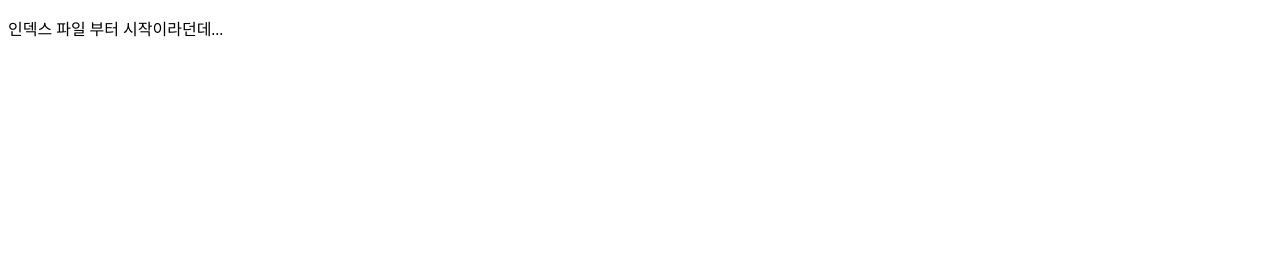
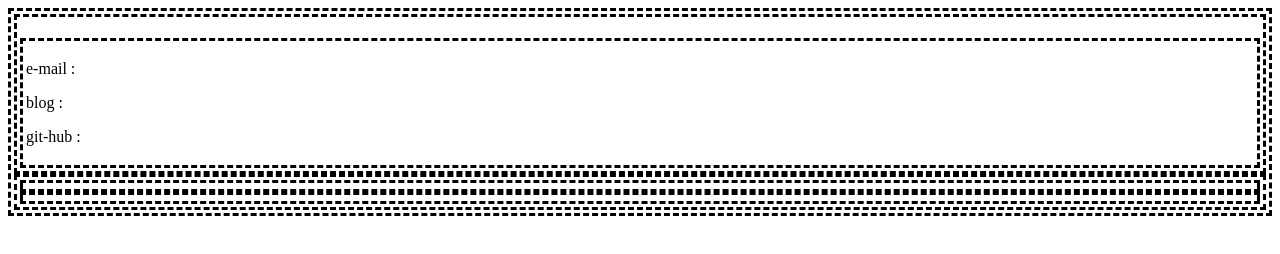
Before and after one commit to cheayeon/cheayeon.github.io, a plain HTML site: page index.html in a window 1280 px wide. Drawn offline with Linux system fonts and the light colour scheme.

Commit message:
메인 화면 변경 테스트

```diff
--- a/index.html
+++ b/index.html
@@ -1,7 +1,22 @@
 <!DOCTYPE html>
 <html>
-    <head></head>
+    <head>
+        <link rel="stylesheet" href="style.css">
+    </head>
     <body>
-        <p>인덱스 파일 부터 시작이라던데...</p>
+        <div>
+            <div>
+                <img/>
+                <div>
+                    <p>e-mail : </p>
+                    <p>blog : </p>
+                    <p>git-hub : </p>
+                </div>
+            </div>
+            <div>
+                <div></div>
+                <div></div>
+            </div>
+        </div>
     </body>
 </html>
--- /dev/null
+++ b/style.css
@@ -0,0 +1,4 @@
+div{
+    border-style: dashed;
+    padding: 3px;
+}
```
Also changed, not shown: Blog_mainPage.html (deleted, +0 -7 lines), docx/index.html (added, +12 -0 lines).
